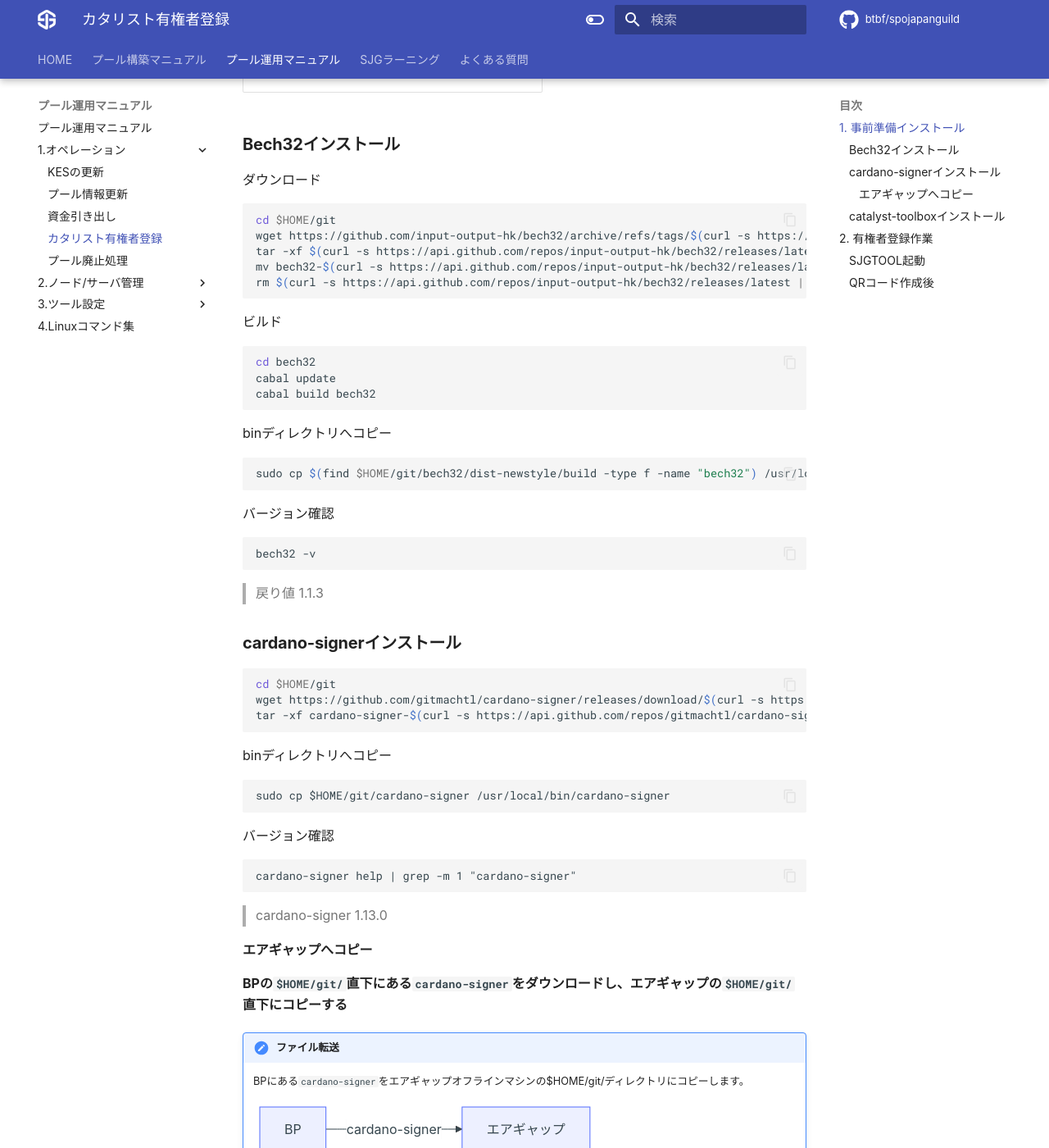
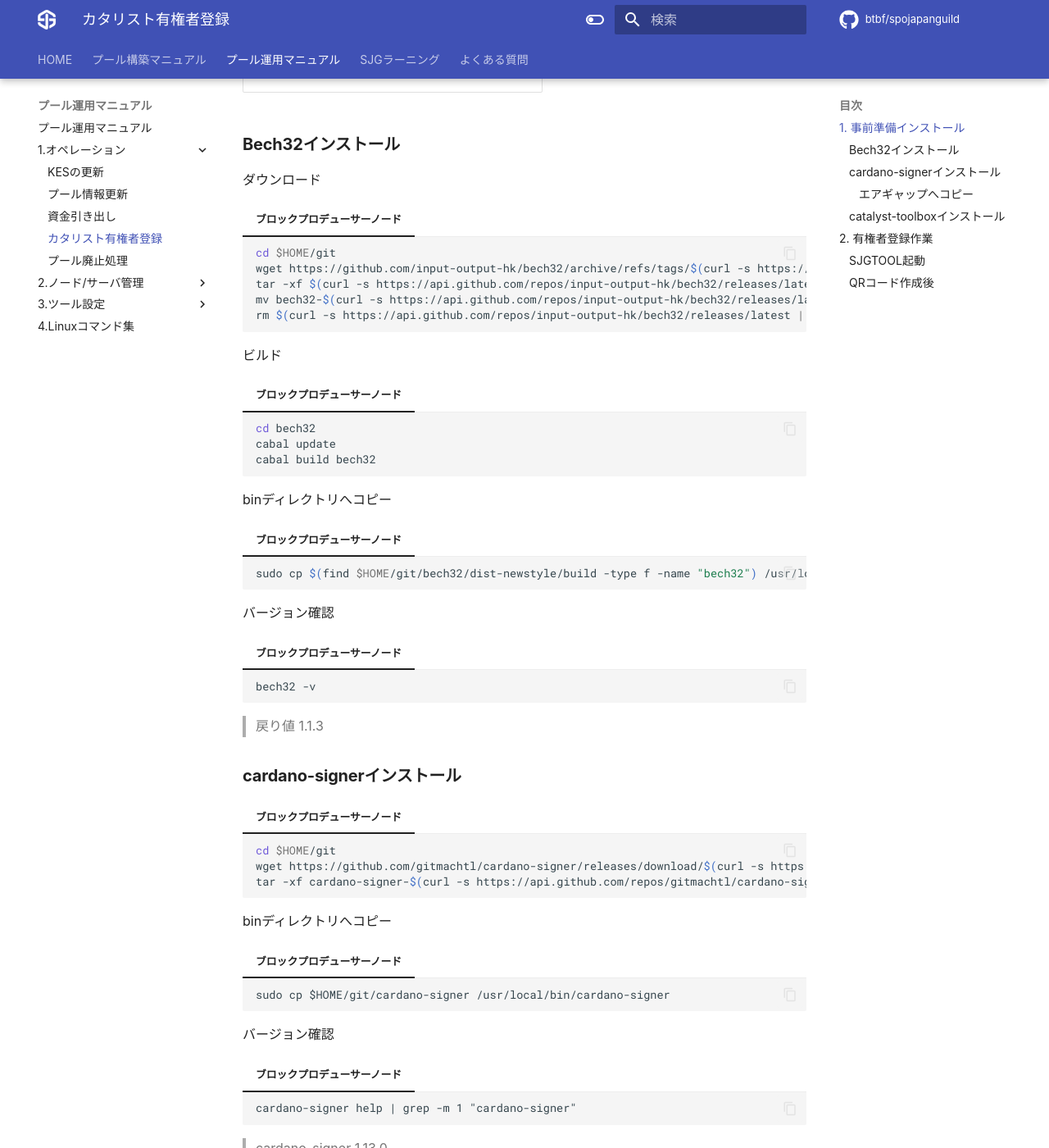
Before and after one commit to btbf/spojapanguild, an MkDocs documentation site: the page built from docs/operation/catalyst-voting.md, in a window 1280 px wide and 1400 px high, scrolled down 589 px. Shown: the whole window at 82% size. Built offline with MkDocs 1.6.1 and Material for MkDocs 9.7.7, drawn with Linux system fonts in a browser that asks for light colours; comment, search, counter and statistics services are not loaded; some of the changed text lies outside the part shown.

Commit message:
カタリスト有権者登録　小さな修正

````diff
--- a/docs/operation/catalyst-voting.md
+++ b/docs/operation/catalyst-voting.md
@@ -18,49 +18,56 @@
 ### **Bech32インストール**
 
 ダウンロード
-```bash
-cd $HOME/git
-wget https://github.com/input-output-hk/bech32/archive/refs/tags/$(curl -s https://api.github.com/repos/input-output-hk/bech32/releases/latest | jq -r .tag_name).tar.gz
-tar -xf $(curl -s https://api.github.com/repos/input-output-hk/bech32/releases/latest | jq -r .tag_name).tar.gz
-mv bech32-$(curl -s https://api.github.com/repos/input-output-hk/bech32/releases/latest | jq -r .tag_name | tr -d v) bech32
-rm $(curl -s https://api.github.com/repos/input-output-hk/bech32/releases/latest | jq -r .tag_name).tar.gz
-```
+=== "ブロックプロデューサーノード"
+    ```bash
+    cd $HOME/git
+    wget https://github.com/input-output-hk/bech32/archive/refs/tags/$(curl -s https://api.github.com/repos/input-output-hk/bech32/releases/latest | jq -r .tag_name).tar.gz
+    tar -xf $(curl -s https://api.github.com/repos/input-output-hk/bech32/releases/latest | jq -r .tag_name).tar.gz
+    mv bech32-$(curl -s https://api.github.com/repos/input-output-hk/bech32/releases/latest | jq -r .tag_name | tr -d v) bech32
+    rm $(curl -s https://api.github.com/repos/input-output-hk/bech32/releases/latest | jq -r .tag_name).tar.gz
+    ```
 
 ビルド
-```bash
-cd bech32
-cabal update
-cabal build bech32
-```
+=== "ブロックプロデューサーノード"
+    ```bash
+    cd bech32
+    cabal update
+    cabal build bech32
+    ```
 
 binディレクトリへコピー
-```bash
-sudo cp $(find $HOME/git/bech32/dist-newstyle/build -type f -name "bech32") /usr/local/bin/bech32
-```
+=== "ブロックプロデューサーノード"
+    ```bash
+    sudo cp $(find $HOME/git/bech32/dist-newstyle/build -type f -name "bech32") /usr/local/bin/bech32
+    ```
 
 バージョン確認
-```bash
-bech32 -v
-```
+=== "ブロックプロデューサーノード"
+    ```bash
+    bech32 -v
+    ```
 > 戻り値 1.1.3
 
 
 ### **cardano-signerインストール**
-```bash
-cd $HOME/git
-wget https://github.com/gitmachtl/cardano-signer/releases/download/$(curl -s https://api.github.com/repos/gitmachtl/cardano-signer/releases/latest | jq -r .tag_name)/cardano-signer-$(curl -s https://api.github.com/repos/gitmachtl/cardano-signer/releases/latest | jq -r .tag_name | tr -d v)_linux-x64.tar.gz
-tar -xf cardano-signer-$(curl -s https://api.github.com/repos/gitmachtl/cardano-signer/releases/latest | jq -r .tag_name | tr -d v)_linux-x64.tar.gz
-```
+=== "ブロックプロデューサーノード"
+    ```bash
+    cd $HOME/git
+    wget https://github.com/gitmachtl/cardano-signer/releases/download/$(curl -s https://api.github.com/repos/gitmachtl/cardano-signer/releases/latest | jq -r .tag_name)/cardano-signer-$(curl -s https://api.github.com/repos/gitmachtl/cardano-signer/releases/latest | jq -r .tag_name | tr -d v)_linux-x64.tar.gz
+    tar -xf cardano-signer-$(curl -s https://api.github.com/repos/gitmachtl/cardano-signer/releases/latest | jq -r .tag_name | tr -d v)_linux-x64.tar.gz
+    ```
 
 binディレクトリへコピー
-```
-sudo cp $HOME/git/cardano-signer /usr/local/bin/cardano-signer
-```
+=== "ブロックプロデューサーノード"
+    ```
+    sudo cp $HOME/git/cardano-signer /usr/local/bin/cardano-signer
+    ```
 
 バージョン確認
-```
-cardano-signer help | grep -m 1 "cardano-signer"
-```
+=== "ブロックプロデューサーノード"
+    ```
+    cardano-signer help | grep -m 1 "cardano-signer"
+    ```
 > cardano-signer 1.13.0
 
 #### エアギャップへコピー
@@ -75,47 +82,53 @@
     ```
 
 **binディレクトリへコピー**
-```
-sudo cp $HOME/git/cardano-signer /usr/local/bin/cardano-signer
-```
+=== "エアギャップ"
+    ```
+    sudo cp $HOME/git/cardano-signer /usr/local/bin/cardano-signer
+    ```
 
 パーミッション設定
-```
-sudo chmod 755 /usr/local/bin/cardano-signer
-```
+=== "エアギャップ"
+    ```
+    sudo chmod 755 /usr/local/bin/cardano-signer
+    ```
 
 バージョン確認
-```
-cardano-signer help | grep -m 1 "cardano-signer"
-```
-> cardano-signer 1.13.0
+=== "エアギャップ"
+    ```
+    cardano-signer help | grep -m 1 "cardano-signer"
+    ```
+    > cardano-signer 1.13.0
 
 
 ### **catalyst-toolboxインストール**
-
-```
-cd $HOME/git
-git clone https://github.com/input-output-hk/catalyst-toolbox.git
-cd catalyst-toolbox
-git checkout 6c3ebb7
-```
+=== "ブロックプロデューサーノード"
+    ```
+    cd $HOME/git
+    git clone https://github.com/input-output-hk/catalyst-toolbox.git
+    cd catalyst-toolbox
+    git checkout 6c3ebb7
+    ```
 
 Rustパッケージアップデート
-```
-rustup update
-```
+=== "ブロックプロデューサーノード"
+    ```
+    rustup update
+    ```
 
 インストール
-```
-cd catalyst-toolbox
-cargo install --path . --force
-```
+=== "ブロックプロデューサーノード"
+    ```
+    cd catalyst-toolbox
+    cargo install --path . --force
+    ```
 
 バージョン確認
-```
-catalyst-toolbox --version
-```
-> catalyst-toolbox 0.5.0
+=== "ブロックプロデューサーノード"
+    ```
+    catalyst-toolbox --version
+    ```
+    > catalyst-toolbox 0.5.0
 
 
 ## 2. 有権者登録作業
````
